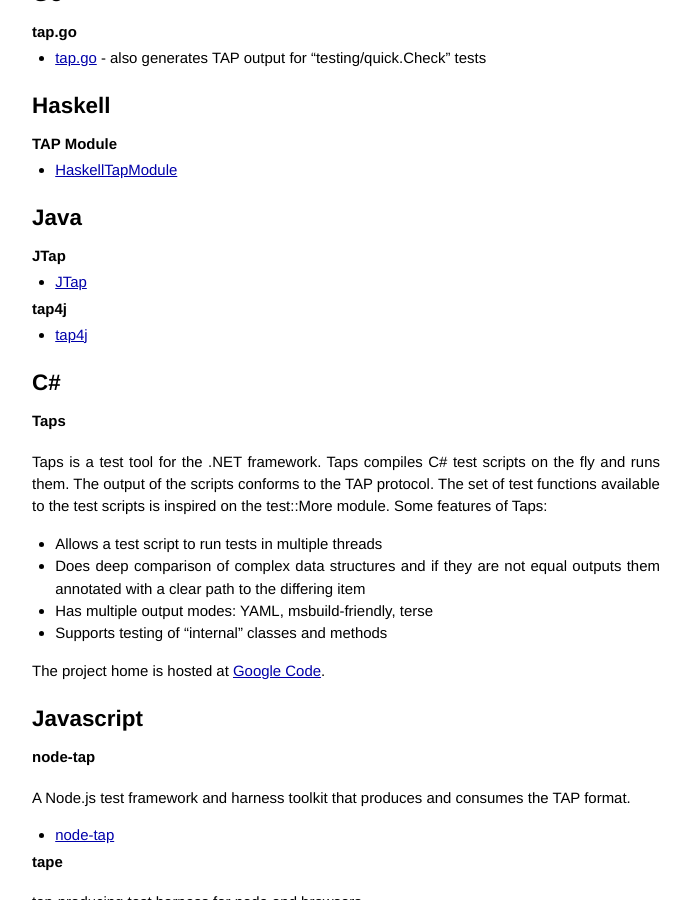
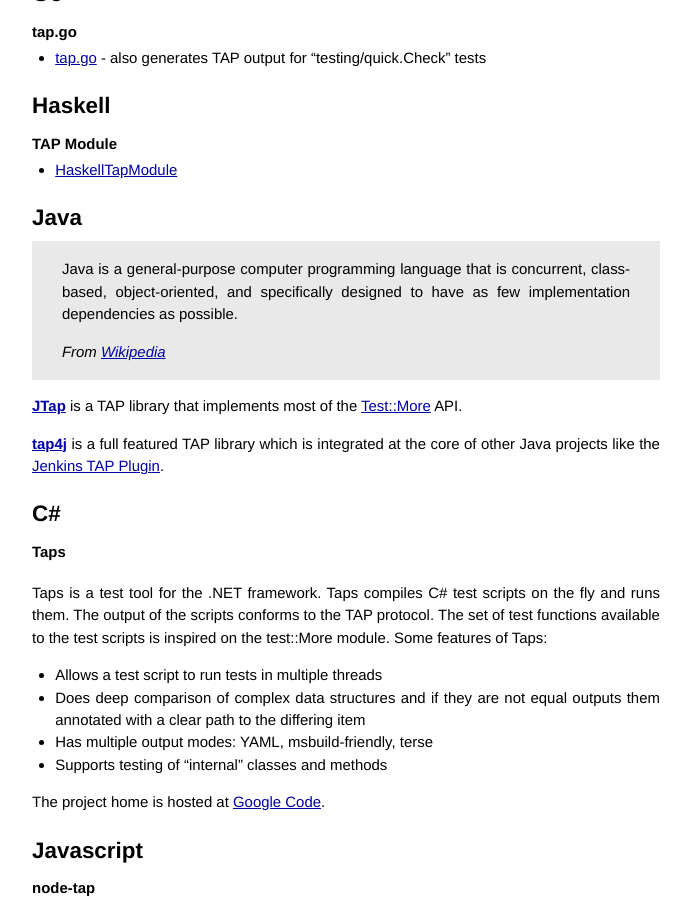
Before and after one commit to TestAnything/testanything.github.io, a Jekyll site: the page built from producers.md, in a window 1280 px wide and 900 px high, scrolled down 2312 px. Shown: the whole window, without its empty margins (294-985 px from the left). Built offline with Jekyll 4.4.1, drawn with Linux system fonts in a browser that asks for light colours; Markdown is read by kramdown in place of the engine named in the settings.

Commit message:
Update the Java producers section.

```diff
--- a/producers.md
+++ b/producers.md
@@ -146,11 +146,19 @@
 <a id="java"></a>
 ## Java
 
-### JTap
--    [JTap](http://testanything.org/wiki/index.php/JTap)
+> Java is a general-purpose computer programming language that is concurrent,
+> class-based, object-oriented, and specifically designed to have as
+> few implementation dependencies as possible.
+>
+> *From [Wikipedia](https://en.wikipedia.org/wiki/Java_%28programming_language%29)*
 
-### tap4j
--    [tap4j](http://www.tap4j.org/)
+**[JTap](http://svn.solucorp.qc.ca/repos/solucorp/JTap/trunk/)**
+is a TAP library that implements most of the
+[Test::More](http://perldoc.perl.org/Test/More.html) API.
+
+**[tap4j](http://www.tap4j.org/)** is a full featured TAP library which
+is integrated at the core of other Java projects like the
+[Jenkins TAP Plugin](https://wiki.jenkins-ci.org/display/JENKINS/TAP+Plugin).
 
 <a id="csharp"></a>
 ## C&#35;
```
